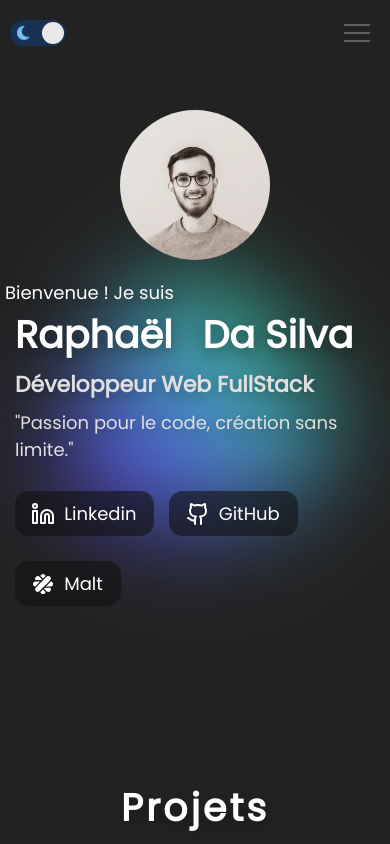
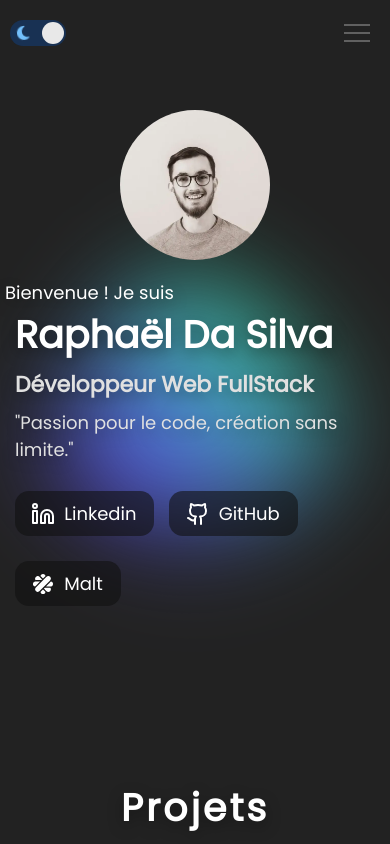
Before and after one commit to RDSV01/ReactPortfolio, a React (Vite) app: page / in a window 390 px wide. Shown: the top 844 px of the page. Built offline with nearby package versions, Linux system fonts and the light colour scheme.

Commit message:
Correction de bug sur la card

```diff
--- a/src/components/App.jsx
+++ b/src/components/App.jsx
@@ -1,4 +1,3 @@
-import React from "react";
 import Home from "../pages/Home";
 import { Routes, Route } from "react-router-dom";
 import DonneesPersonnelles from "../pages/DonneesPersonnelles";
--- a/src/components/Background.jsx
+++ b/src/components/Background.jsx
@@ -1,4 +1,3 @@
-import React from "react";
 import "../styles/Background.css";
 
 const Background = () => {
--- a/src/components/Card.jsx
+++ b/src/components/Card.jsx
@@ -12,10 +12,9 @@ const Card = () => {
   const handleRocketClick = () => {
     setRocketAnimation(true);
 
-    // Réinitialisez l'animation après un certain délai
     setTimeout(() => {
       setRocketAnimation(false);
-    }, 1000); // ajustez la durée de l'animation selon vos besoins
+    }, 1000);
   };
 
   return (
@@ -32,7 +31,7 @@ const Card = () => {
       <Slide duration={800} triggerOnce>
         <div className="texte">
           <p className="bienvenue">Bienvenue ! Je suis</p>
-          <h2 className="nomprenom">
+          <h2 className="nomprenomcard">
             Raphaël <span>Da Silva</span>
           </h2>
           <h1>Développeur Web FullStack</h1>
--- a/src/components/Experience.jsx
+++ b/src/components/Experience.jsx
@@ -1,4 +1,3 @@
-import React from "react";
 import "../styles/Experience.css";
 import { Fade } from "react-awesome-reveal";
 
--- a/src/components/Footer.jsx
+++ b/src/components/Footer.jsx
@@ -1,4 +1,3 @@
-import React from "react";
 import "../styles/Footer.css";
 import { Link } from "react-router-dom";
 
--- a/src/components/Formations.jsx
+++ b/src/components/Formations.jsx
@@ -11,7 +11,6 @@ const Formations = () => {
   const [isMobile, setIsMobile] = useState(window.innerWidth <= 768);
 
   useEffect(() => {
-    // Fonction pour détecter les changements de la largeur de l'écran
     const handleResize = () => {
       setIsMobile(window.innerWidth <= 768);
     };
--- a/src/components/Page404.jsx
+++ b/src/components/Page404.jsx
@@ -1,4 +1,3 @@
-import React from "react";
 import "../styles/Page404.css";
 
 const Page404 = () => {
--- a/src/components/Projets.jsx
+++ b/src/components/Projets.jsx
@@ -13,24 +13,18 @@ const Projets = () => {
   const [hasReloaded, setHasReloaded] = useState(false);
 
   useEffect(() => {
-    // Fonction pour détecter les changements de la largeur de l'écran
     const handleResize = () => {
       const isMobileNow = window.innerWidth <= 768;
 
       if (!hasReloaded && isMobileNow !== isMobile) {
-        // Recharge la page uniquement si elle n'a pas déjà été rechargée,
-        // et si la largeur de l'écran change entre mobile et non mobile.
         setHasReloaded(true);
         window.location.reload();
       }
 
       setIsMobile(isMobileNow);
     };
-
-    // Écoute les événements de redimensionnement de la fenêtre
     window.addEventListener("resize", handleResize);
 
-    // Nettoyage de l'écouteur d'événement lorsque le composant est démonté
     return () => {
       window.removeEventListener("resize", handleResize);
     };
@@ -41,7 +35,7 @@ const Projets = () => {
       <div className="container">
         <p className="container-title">Projets</p>
 
-        {isMobile ? ( // Utilisez un ternaire pour choisir entre le slider et le marquee
+        {isMobile ? (
           <Swiper
             className="swiperprojets"
             modules={[Pagination, Scrollbar]}
--- a/src/components/ToggleDarkModeButton.jsx
+++ b/src/components/ToggleDarkModeButton.jsx
@@ -1,4 +1,3 @@
-import React from "react";
 import "../styles/ToggleDarkModeButton.css";
 
 function ToggleDarkModeButton({ toggleDarkMode }) {
--- a/src/pages/DonneesPersonnelles.jsx
+++ b/src/pages/DonneesPersonnelles.jsx
@@ -1,4 +1,3 @@
-import React from "react";
 import "../styles/DonneesPersonnelles.css";
 
 const DonneesPersonnelles = () => {
--- a/src/styles/Card.css
+++ b/src/styles/Card.css
@@ -51,7 +51,7 @@ text-shadow: none;
   color: #333;
   text-shadow: none;
 }
-.nomprenom{
+.nomprenomcard{
     color: white;
     font-size: 64px;
     margin-bottom: 5px;
@@ -59,7 +59,7 @@ text-shadow: none;
     text-align: start;
     text-shadow: rgba(0, 0, 0, 0.35) 0px 5px 15px;
 }
-.light-mode.home .nomprenom{
+.light-mode.home .nomprenomcard{
   color: #333;
   text-shadow: none;
 }
@@ -142,16 +142,16 @@ text-shadow: none;
         width: 150px;
         height: 150px;
     }
-    .card h2{
+    .nomprenomcard{
         font-size: 38px;
     }
-    .card p{
+    .bienvenue{
         font-size: 18px;
     }
     .card h1{
         font-size: 22px;
     }
-    .card h3{
+    .citation{
         font-size: 18px;
     }
   }
```
Also changed, not shown: public/assets/img/carbon.png (added), public/assets/img/lighthouse.png (added).
